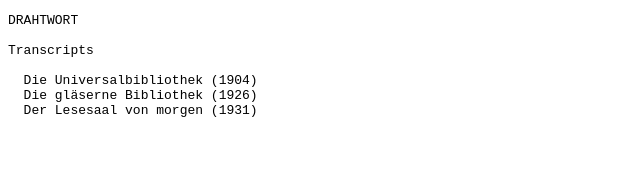
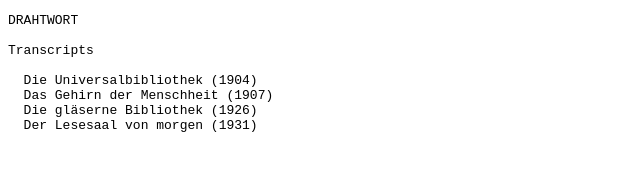
Before and after one commit to drahtwort/eds, a plain HTML site: page docs/index.html in a window 1280 px wide. Shown: the whole page, without its empty margins (0-640 px from the left). Drawn offline with Linux system fonts and the light colour scheme.

Commit message:
gehirn der menschheit added

```diff
--- a/docs/index.html
+++ b/docs/index.html
@@ -20,11 +20,11 @@
 Transcripts
 
   <a href="./1904_die_universalbibliothek.txt">Die Universalbibliothek</a> (1904)
+  <a href="./1907_das_gehirn_der_menschheit.txt">Das Gehirn der Menschheit</a> (1907)
   <a href="./1926_die_glaeserne_bibliothek.txt">Die gläserne Bibliothek</a> (1926)
   <a href="./1931_der_lesesaal_von_morgen.txt">Der Lesesaal von morgen</a> (1931)
 <!--
   <a href="./1903_die_grossstaedte_und_das_geistesleben.txt">Die Großstädte und das Geistesleben</a> (1903)
-  <a href="./1907_das_gehirn_der_menschheit.txt">Das Gehirn der Menschheit</a> (1907)
   <a href="./1910_das_1000jaehrige_reich_der_maschinen.txt">Das 1000jährige Reich der Maschinen</a> (1910)
   <a href="./1910_das_drahtlose_jahrhundert.txt">Das drahtlose Jahrhundert</a> (1910)
   <a href="./1911_das_gehirn_der_welt.txt">Das Gehirn der Welt</a> (1911)
```
